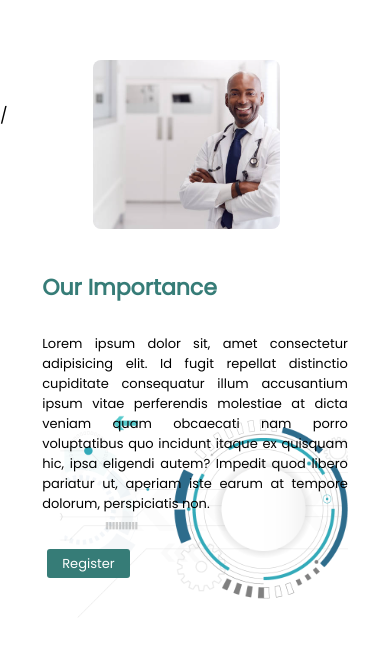
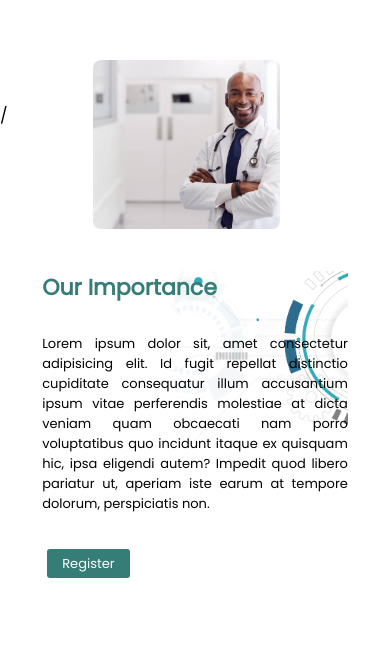
Before and after one commit to Sheila-a/Clientele, a React (Create React App) app: page / in a window 390 px wide. Shown: the part 1796-2449 px from the top of the page. Built offline with nearby package versions, Linux system fonts and the light colour scheme; a web font is replaced by a local one.

Commit message:
Test for Imp responsiveness (4)

```diff
--- a/src/Components/Home/Importance/Imp.css
+++ b/src/Components/Home/Importance/Imp.css
@@ -153,10 +153,9 @@
     margin-top: -80vh;
     margin-left: -8vh;
     background-image: url(../../../Images/Abstract-circle.png);
-    /* background-color: var(--third-color); */
     background-repeat: no-repeat;
     background-size: 100%;
-    background-position: 2vh 10vh;
+    background-position: 15vh -10vh;
     margin-right: 3vh;
     font-size: 13px;
 
```
